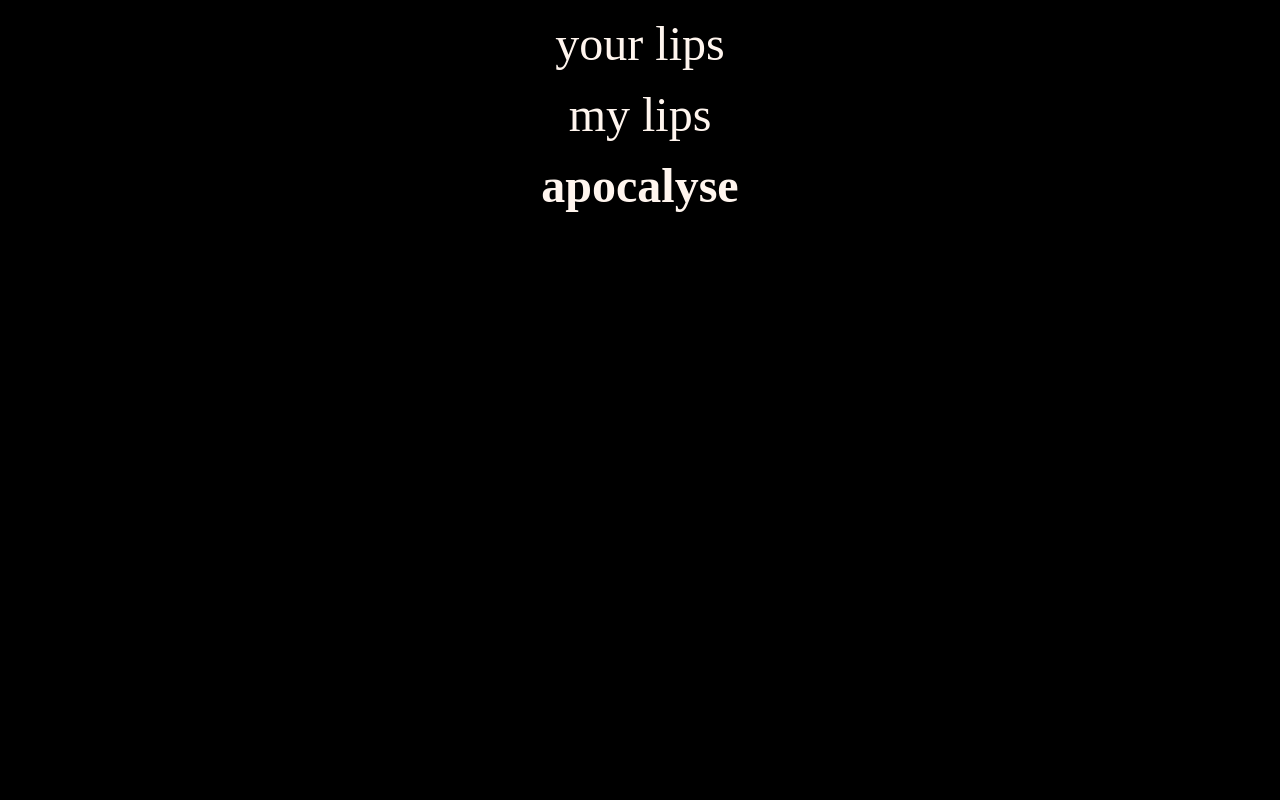
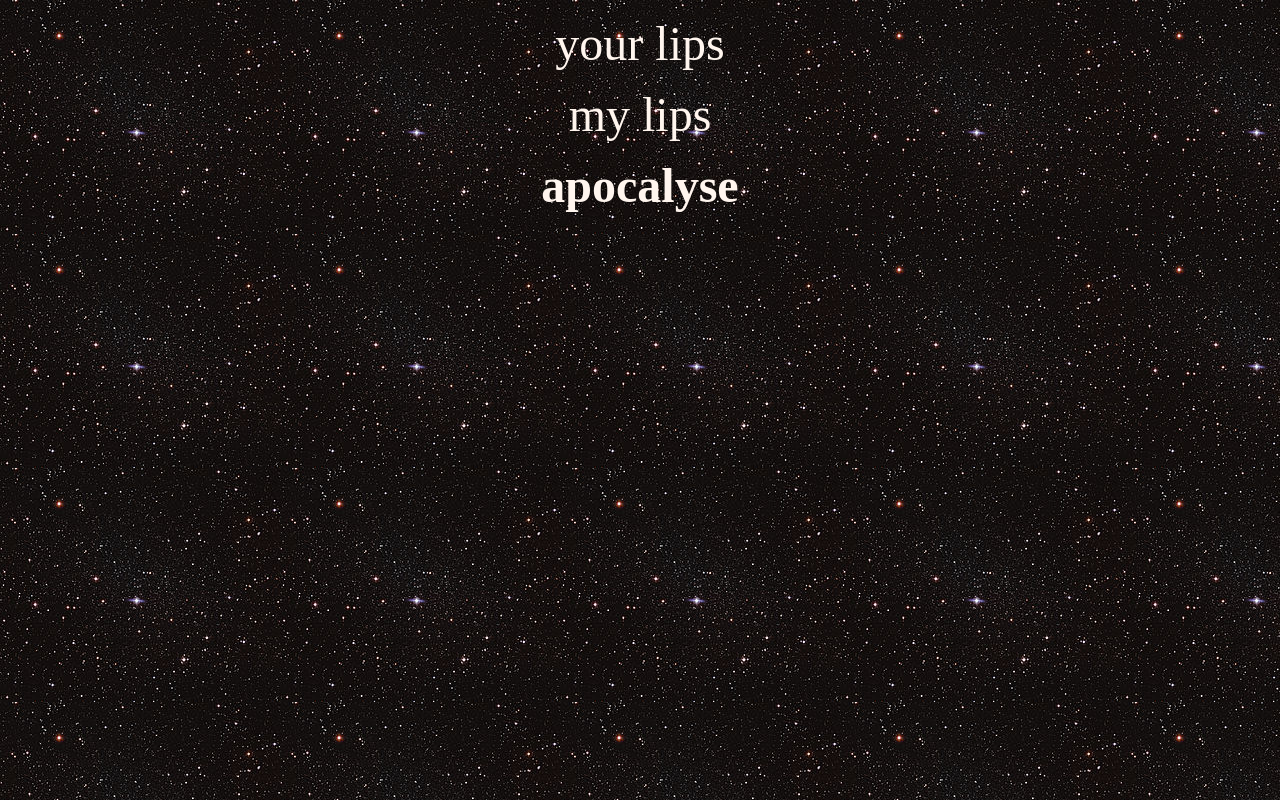
Before and after one commit to YasminMichels/Teste, a plain HTML site: page index.html in a window 1280 px wide. Drawn offline with Linux system fonts and the light colour scheme.

Commit message:
site pronto uhu
agora ta pronto e bonito ;p

```diff
--- a/index.html
+++ b/index.html
@@ -4,7 +4,7 @@
     <TITLE>oioioi</TITLE>
 </head>
 <body>
-    <BODY bgcolor="#000000">
+    <BODY background="galaxia.jpg">
         <font face="Century" size="7" color="#FFF5EE">
         <p align="center">
          your lips
```
Also changed, not shown: galaxia.jpg (added).
